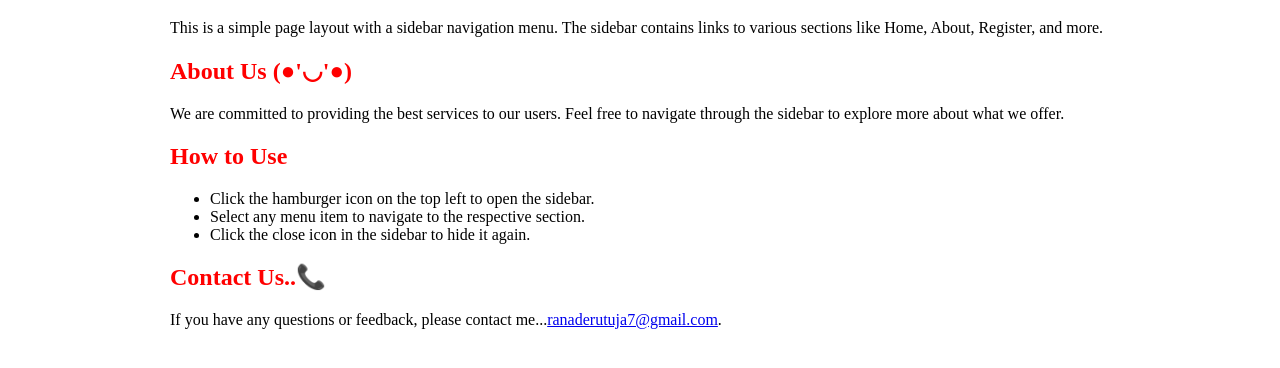
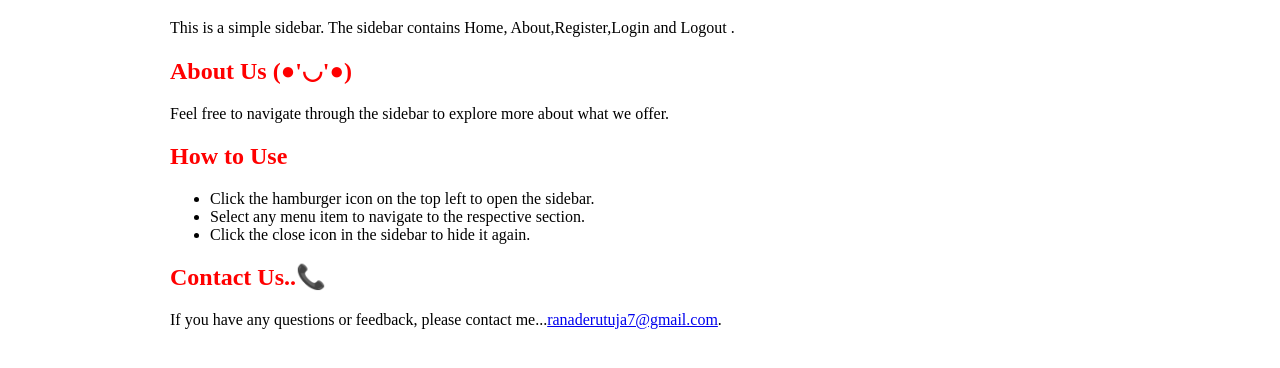
Before and after one commit to Rutujaranade22/Sidebar, a plain HTML site: page index.html in a window 1280 px wide. Shown: the part 128-496 px from the top of the page. Drawn offline with Linux system fonts and the light colour scheme.

Commit message:
favicon added

```diff
--- a/index.html
+++ b/index.html
@@ -4,6 +4,7 @@
     <meta charset="UTF-8">
     <meta name="viewport" content="width=device-width, initial-scale=1.0">
     <title>Sidebar</title>
+    <link rel="icon" href="menu.png" type="png">
     <style>
         body {
             margin: 0;
@@ -84,9 +85,9 @@
 
     <div class="content">
         <h1 style="color: red;">Welcome to Our Website....👆</h1>
-        <p>This is a simple page layout with a sidebar navigation menu. The sidebar contains links to various sections like Home, About, Register, and more.</p>
+        <p>This is a simple  sidebar. The sidebar contains  Home, About,Register,Login and Logout .</p>
         <h2 style="color: red;">About Us (●'◡'●)</h2>
-        <p>We are committed to providing the best services to our users. Feel free to navigate through the sidebar to explore more about what we offer.</p>
+        <p>Feel free to navigate through the sidebar to explore more about what we offer.</p>
         <h2 style="color: red;">How to Use</h2>
         <ul>
             <li>Click the hamburger icon on the top left to open the sidebar.</li>
```
Also changed, not shown: menu.png (added).
